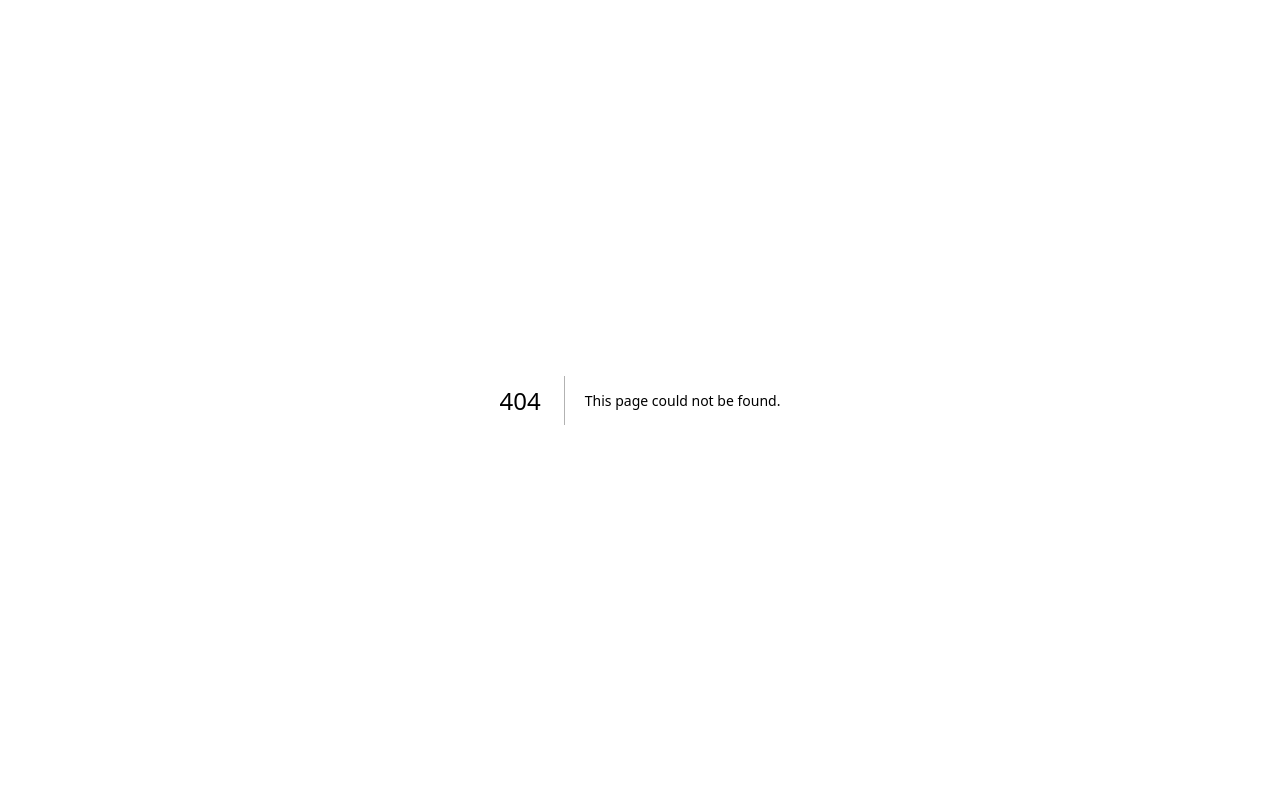
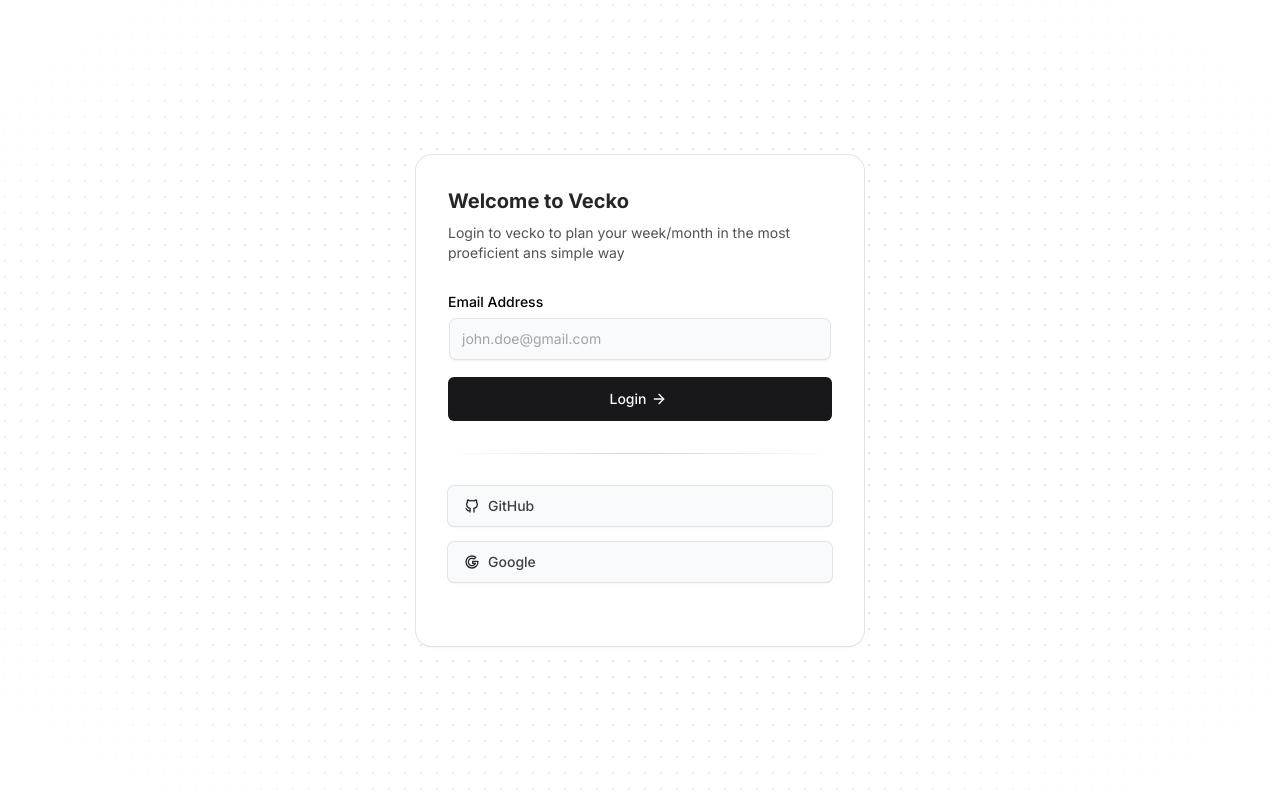
Before and after one commit to lnk00/Template-saas, a Next.js app: page /login in a window 1280 px wide. Before the commit this address had no page. Built offline with nearby package versions, Linux system fonts and the light colour scheme.

Commit message:
add login page

```diff
--- /dev/null
+++ b/app/login/page.tsx
@@ -0,0 +1,93 @@
+"use client";
+import React from "react";
+import { cn } from "@/utils/cn";
+import { IconBrandGithub, IconBrandGoogle } from "@tabler/icons-react";
+import { Label } from "@/components/ui/label";
+import { Input } from "@/components/ui/input";
+import { Container } from "@/components/ui/container";
+import { DotBackground } from "@/components/ui/dot-background";
+import { Button } from "@/components/ui/button";
+import { ArrowRight } from "lucide-react";
+
+export default function Login() {
+  const handleSubmit = (e: React.FormEvent<HTMLFormElement>) => {
+    e.preventDefault();
+    console.log("Form submitted");
+  };
+  return (
+    <main className="h-screen w-full relative">
+      <DotBackground />
+      <Container className="h-screen flex items-center justify-center">
+        <div className="max-w-md w-full mx-auto rounded-none md:rounded-2xl p-4 md:p-8 shadow-input bg-white dark:bg-black">
+          <h2 className="font-bold text-xl text-neutral-800 dark:text-neutral-200">
+            Welcome to Vecko
+          </h2>
+          <p className="text-neutral-600 text-sm max-w-sm mt-2 dark:text-neutral-300">
+            Login to vecko to plan your week/month in the most proeficient ans
+            simple way
+          </p>
+
+          <form className="my-8" onSubmit={handleSubmit}>
+            <LabelInputContainer className="mb-4">
+              <Label htmlFor="email">Email Address</Label>
+              <Input id="email" placeholder="john.doe@gmail.com" type="email" />
+            </LabelInputContainer>
+
+            <Button className="w-full" size={"lg"}>
+              Login
+              <ArrowRight className="h-4" />
+            </Button>
+
+            <div className="bg-gradient-to-r from-transparent via-neutral-300 dark:via-neutral-700 to-transparent my-8 h-[1px] w-full" />
+
+            <div className="flex flex-col space-y-4">
+              <button
+                className=" relative group/btn flex space-x-2 items-center justify-start px-4 w-full text-black rounded-md h-10 font-medium shadow-input bg-gray-50 dark:bg-zinc-900 dark:shadow-[0px_0px_1px_1px_var(--neutral-800)]"
+                type="submit"
+              >
+                <IconBrandGithub className="h-4 w-4 text-neutral-800 dark:text-neutral-300" />
+                <span className="text-neutral-700 dark:text-neutral-300 text-sm">
+                  GitHub
+                </span>
+                <BottomGradient />
+              </button>
+              <button
+                className=" relative group/btn flex space-x-2 items-center justify-start px-4 w-full text-black rounded-md h-10 font-medium shadow-input bg-gray-50 dark:bg-zinc-900 dark:shadow-[0px_0px_1px_1px_var(--neutral-800)]"
+                type="submit"
+              >
+                <IconBrandGoogle className="h-4 w-4 text-neutral-800 dark:text-neutral-300" />
+                <span className="text-neutral-700 dark:text-neutral-300 text-sm">
+                  Google
+                </span>
+                <BottomGradient />
+              </button>
+            </div>
+          </form>
+        </div>
+      </Container>
+    </main>
+  );
+}
+
+const BottomGradient = () => {
+  return (
+    <>
+      <span className="group-hover/btn:opacity-100 block transition duration-500 opacity-0 absolute h-px w-full -bottom-px inset-x-0 bg-gradient-to-r from-transparent via-teal-400 to-transparent" />
+      <span className="group-hover/btn:opacity-100 blur-sm block transition duration-500 opacity-0 absolute h-px w-1/2 mx-auto -bottom-px inset-x-10 bg-gradient-to-r from-transparent via-teal-400 to-transparent" />
+    </>
+  );
+};
+
+const LabelInputContainer = ({
+  children,
+  className,
+}: {
+  children: React.ReactNode;
+  className?: string;
+}) => {
+  return (
+    <div className={cn("flex flex-col space-y-2 w-full", className)}>
+      {children}
+    </div>
+  );
+};
--- /dev/null
+++ b/components/ui/input.tsx
@@ -0,0 +1,60 @@
+"use client";
+import * as React from "react";
+import { cn } from "@/utils/cn";
+import { useMotionTemplate, useMotionValue, motion } from "framer-motion";
+
+export interface InputProps
+  extends React.InputHTMLAttributes<HTMLInputElement> {}
+
+const Input = React.forwardRef<HTMLInputElement, InputProps>(
+  ({ className, type, ...props }, ref) => {
+    const radius = 100; // change this to increase the rdaius of the hover effect
+    const [visible, setVisible] = React.useState(false);
+
+    let mouseX = useMotionValue(0);
+    let mouseY = useMotionValue(0);
+
+    function handleMouseMove({ currentTarget, clientX, clientY }: any) {
+      let { left, top } = currentTarget.getBoundingClientRect();
+
+      mouseX.set(clientX - left);
+      mouseY.set(clientY - top);
+    }
+    return (
+      <motion.div
+        style={{
+          background: useMotionTemplate`
+        radial-gradient(
+          ${visible ? radius + "px" : "0px"} circle at ${mouseX}px ${mouseY}px,
+          var(--teal-400),
+          transparent 80%
+        )
+      `,
+        }}
+        onMouseMove={handleMouseMove}
+        onMouseEnter={() => setVisible(true)}
+        onMouseLeave={() => setVisible(false)}
+        className="p-[2px] rounded-lg transition duration-300 group/input"
+      >
+        <input
+          type={type}
+          className={cn(
+            `flex h-10 w-full border-none bg-gray-50 dark:bg-zinc-800 text-black dark:text-white shadow-input rounded-md px-3 py-2 text-sm  file:border-0 file:bg-transparent
+          file:text-sm file:font-medium placeholder:text-neutral-400 dark:placeholder-text-neutral-600
+          focus-visible:outline-none focus-visible:ring-[2px]  focus-visible:ring-neutral-400 dark:focus-visible:ring-neutral-600
+           disabled:cursor-not-allowed disabled:opacity-50
+           dark:shadow-[0px_0px_1px_1px_var(--neutral-700)]
+           group-hover/input:shadow-none transition duration-400
+           `,
+            className,
+          )}
+          ref={ref}
+          {...props}
+        />
+      </motion.div>
+    );
+  },
+);
+Input.displayName = "Input";
+
+export { Input };
--- /dev/null
+++ b/components/ui/label.tsx
@@ -0,0 +1,22 @@
+"use client";
+import * as React from "react";
+import * as LabelPrimitive from "@radix-ui/react-label";
+
+import { cn } from "@/utils/cn";
+
+const Label = React.forwardRef<
+  React.ElementRef<typeof LabelPrimitive.Root>,
+  React.ComponentPropsWithoutRef<typeof LabelPrimitive.Root>
+>(({ className, ...props }, ref) => (
+  <LabelPrimitive.Root
+    ref={ref}
+    className={cn(
+      "text-sm font-medium text-black dark:text-white leading-none peer-disabled:cursor-not-allowed peer-disabled:opacity-70",
+      className,
+    )}
+    {...props}
+  />
+));
+Label.displayName = LabelPrimitive.Root.displayName;
+
+export { Label };
--- /dev/null
+++ b/lib/supabase.ts
@@ -0,0 +1,6 @@
+import { createClient } from "@supabase/supabase-js";
+
+const supabase = createClient(
+  process.env.SUPABASE_URL!,
+  process.env.SUPABASE_ANON_KEY!,
+);
--- a/package.json
+++ b/package.json
@@ -10,10 +10,13 @@
   },
   "dependencies": {
     "@radix-ui/react-checkbox": "^1.0.4",
+    "@radix-ui/react-label": "^2.0.2",
     "@radix-ui/react-scroll-area": "^1.0.5",
     "@radix-ui/react-slot": "^1.0.2",
     "@radix-ui/react-switch": "^1.0.3",
     "@radix-ui/react-tooltip": "^1.0.7",
+    "@supabase/supabase-js": "^2.43.2",
+    "@tabler/icons-react": "^3.4.0",
     "class-variance-authority": "^0.7.0",
     "clsx": "^2.1.1",
     "framer-motion": "^11.2.4",
--- a/tailwind.config.ts
+++ b/tailwind.config.ts
@@ -64,6 +64,9 @@
         lg: "var(--radius)",
         md: "calc(var(--radius) - 2px)",
         sm: "calc(var(--radius) - 4px)",
+      },
+      boxShadow: {
+        input: `0px 2px 3px -1px rgba(0,0,0,0.1), 0px 1px 0px 0px rgba(25,28,33,0.02), 0px 0px 0px 1px rgba(25,28,33,0.08)`,
       },
       keyframes: {
         "accordion-down": {
```
Also changed, not shown: 1 other file (tests, documents, lock files or other folders).
